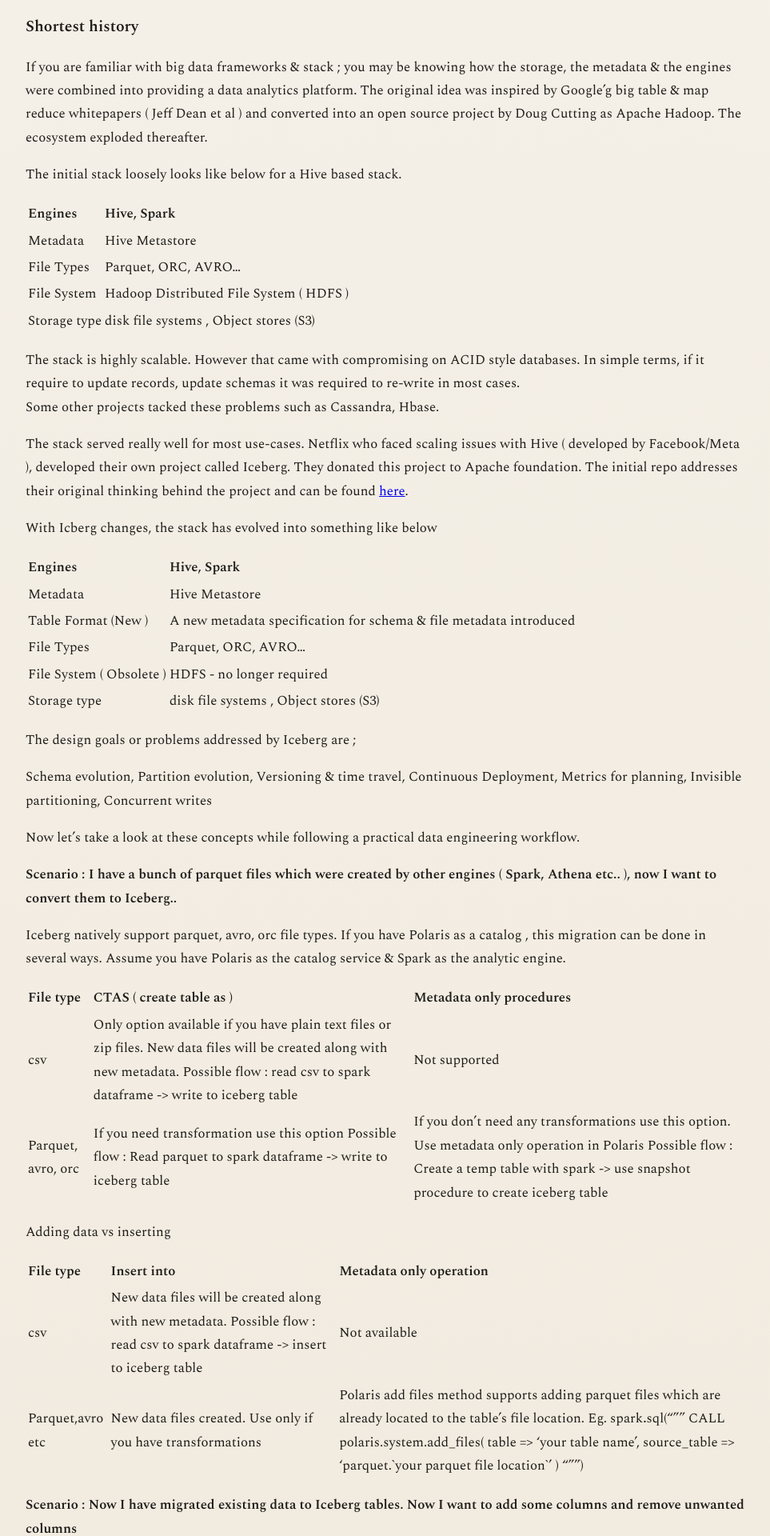
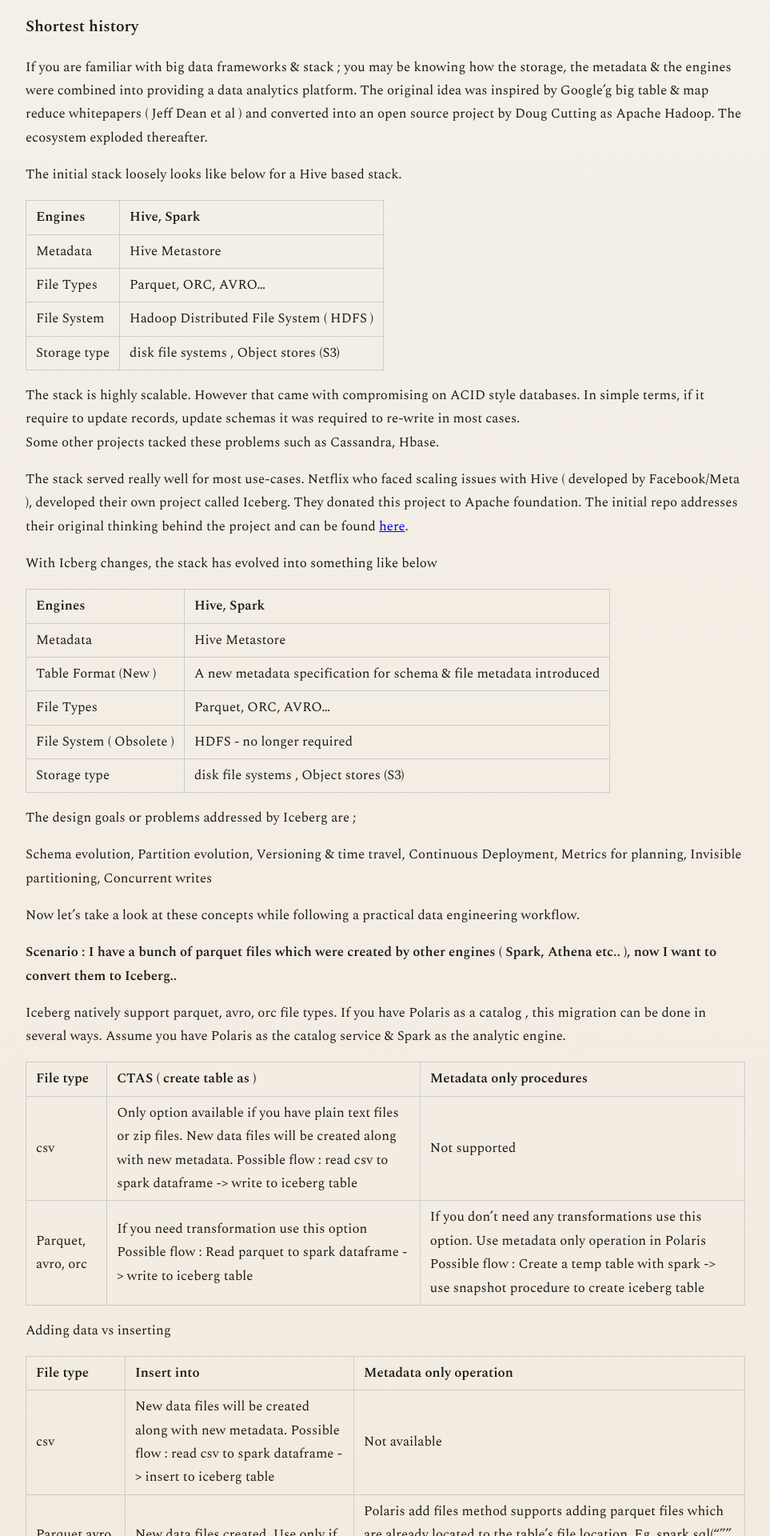
Before and after one commit to nilanka-weeraman/nilanka-weeraman.github.io, a Jekyll site: the page built from _posts/2023-04-30-opendatalake_with_iceberg.md, in a window 1280 px wide. Shown: the part 728-2648 px from the top of the page at 80% size, without its empty margins (158-1121 px from the left). Built offline with Jekyll 4.4.1, drawn with Linux system fonts in a browser that asks for light colours.

Commit message:
css table style

```diff
--- a/assets/css/site.css
+++ b/assets/css/site.css
@@ -184,6 +184,12 @@ pre code {
   color: #f8f8f2;
 }
 
+table, th, td {
+  border: 1px solid #ccc;
+  border-collapse: collapse;
+  padding: 6px 12px;
+}
+
 @media (max-width: 640px) {
   .site-header {
     padding-top: 32px;
```
